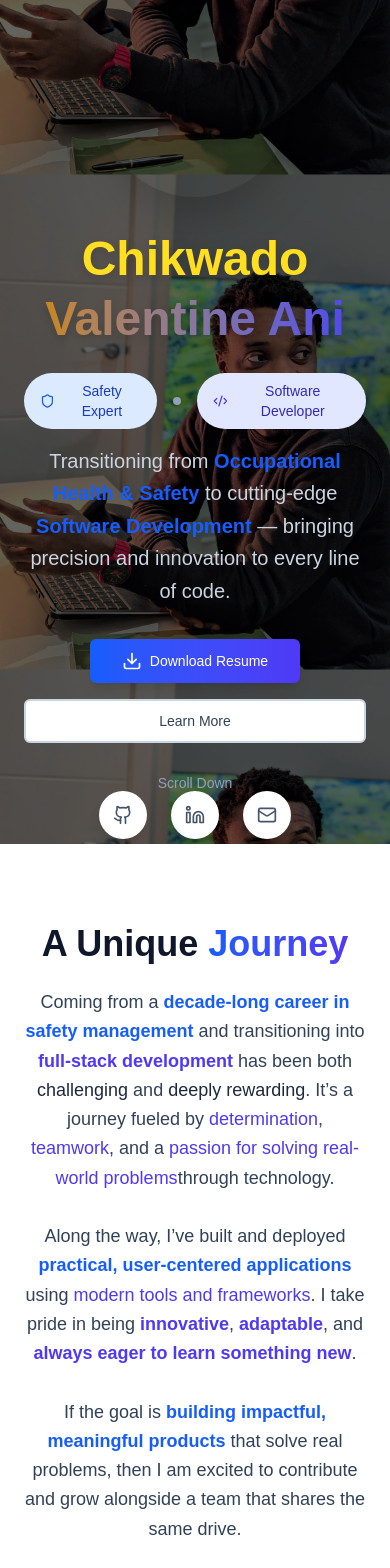
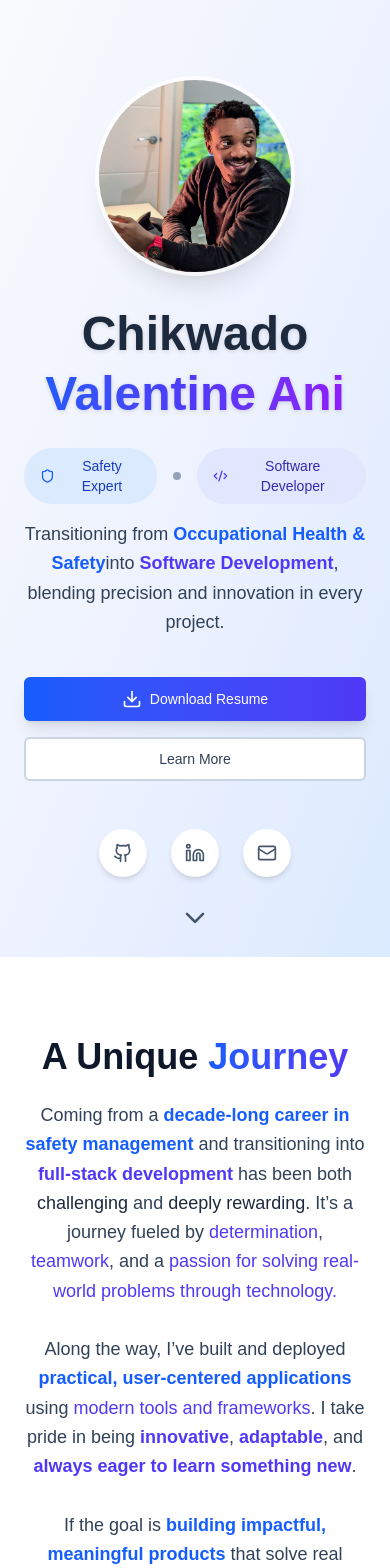
Before and after one commit to kwado5683/ChikwadoAni, a Next.js app: page / in a window 390 px wide. Shown: the top 1568 px of the page. Built offline with nearby package versions, Linux system fonts and the light colour scheme.

Commit message:
worked on hero

```diff
--- a/src/components/About.jsx
+++ b/src/components/About.jsx
@@ -71,8 +71,8 @@ export default function AboutSection() {
                 <span className="font-medium text-indigo-600"> determination</span>,
                 <span className="font-medium text-indigo-600"> teamwork</span>,
                 and a
-                <span className="font-medium text-indigo-600"> passion for solving real-world problems</span>
-                through technology.
+                <span className="font-medium text-indigo-600"> passion for solving real-world problems through technology.</span>
+
                 <br /><br />
                 Along the way, I’ve built and deployed
                 <span className="font-semibold text-blue-600"> practical, user-centered applications </span>
@@ -95,7 +95,7 @@ export default function AboutSection() {
             </p>
         </motion.div>
 
-        <div className="max-w-6xl mx-auto mb-20">
+        <div className="max-w-6xl mx-auto mb-20 ">
           <div className="grid md:grid-cols-3 gap-8">
             {journey.map((step, index) => (
               <motion.div
@@ -105,7 +105,7 @@ export default function AboutSection() {
                 viewport={{ once: true }}
                 transition={{ duration: 0.8, delay: index * 0.2 }}
               >
-                <Card className="h-full border-0 shadow-lg hover:shadow-xl transition-all duration-300 group">
+                <Card className="h-full border-0 shadow-lg hover:shadow-xl transition-all duration-300 group p-8">
                   <CardContent className="p-8 text-center">
                     <div className="w-16 h-16 mx-auto mb-6 rounded-full bg-gradient-to-br from-slate-50 to-slate-100 flex items-center justify-center group-hover:scale-110 transition-transform duration-300">
                       <step.icon className={`w-8 h-8 ${step.color}`} />
--- a/src/components/Contact.jsx
+++ b/src/components/Contact.jsx
@@ -51,7 +51,7 @@ export default function ContactSection() {
       icon: Mail,
       label: "Email",
       value: "chikwadovalentine2@gmail.com",
-      href: "chikwadovalentine2@gmail.com"
+      href: null
     },
     {
       icon: MapPin,
@@ -71,13 +71,13 @@ export default function ContactSection() {
     {
       icon: Github,
       label: "GitHub",
-      href: "https://github.com",
+      href: "https://github.com/kwado5683",
       color: "hover:text-slate-900"
     },
     {
       icon: Linkedin,
       label: "LinkedIn",
-      href: "https://linkedin.com",
+      href: "https://www.linkedin.com/in/chikwado-ani-2b6042114/",
       color: "hover:text-blue-600"
     }
   ];
@@ -171,8 +171,8 @@ export default function ContactSection() {
               transition={{ duration: 0.8 }}
             >
               <Card className="border-0 shadow-xl bg-white">
-                <CardContent className="p-8">
-                  <h3 className="text-xl font-bold text-slate-900 mb-6">Send a Message</h3>
+                <CardContent className="">
+                  <h3 className="text-xl font-bold text-slate-900 mb-6 p-5">Send a Message</h3>
 
                   <form onSubmit={handleSubmit} className="space-y-6">
                     <div className="grid md:grid-cols-2 gap-4">
@@ -222,9 +222,9 @@ export default function ContactSection() {
 
                     <Button
                       type="submit"
-                      className="w-full bg-gradient-to-r from-blue-600 to-indigo-600 hover:from-blue-700 hover:to-indigo-700 text-white py-3"
+                      className="w-full bg-gradient-to-r from-blue-600 to-indigo-600 hover:from-blue-700 hover:to-indigo-700 text-white py-3 cursor-pointer"
                     >
-                      <Send className="w-4 h-4 mr-2" />
+                      <Send className="w-4 h-4 mr-2 " />
                       Send Message
                     </Button>
                   </form>
--- a/src/components/Hero.jsx
+++ b/src/components/Hero.jsx
@@ -1,16 +1,164 @@
+// import React from 'react';
+// import { motion } from 'framer-motion';
+// import Image from 'next/image';
+// import kwado from "@/../public/kwado.jpeg";
+// import {
+//   Github,
+//   Linkedin,
+//   Mail,
+//   Download,
+//   ChevronDown,
+//   Shield,
+//   Code2
+// } from 'lucide-react';
+// import { Button } from '@/components/Button';
+
+// export default function HeroSection() {
+//   const scrollToAbout = () => {
+//     document.getElementById('about')?.scrollIntoView({ behavior: 'smooth' });
+//   };
+
+//   return (
+//     <section id="hero" className="min-h-screen flex items-center justify-center relative overflow-hidden bg-grey-600 bg-contain bg-center h-64 w-full" >
+//      <div className="absolute inset-0 bg-dark/10 z-0" />
+
+//     {/* bg-gradient-to-br from-slate-100 via-purple to-blue-100"> */}
+//       <div className="absolute inset-0 bg-grid-slate-100 opacity-20 -z-10" />
+
+//       <div className="container mx-auto px-6 py-20 relative z-10">
+//         <div className="max-w-4xl mx-auto text-center">
+//           <motion.div
+//             initial={{ scale: 0, opacity: 0 }}
+//             animate={{ scale: 1, opacity: 1 }}
+//             transition={{ duration: 0.6, ease: "easeOut" }}
+//             className="mb-8"
+//           >
+//             <div className="mx-auto flex items-center justify-center w-48 h-48 rounded-full overflow-hidden shadow-2xl">
+//                 <motion.div
+//                     animate={{
+//                     scale: [1, 1.05, 1],
+//                     }}
+//                     transition={{
+//                     duration: 3,
+//                     repeat: Infinity,
+//                     ease: 'easeInOut',
+//                     }}
+//             >
+//                 <Image
+//                     src={kwado}
+//                     alt="Kwado"
+//                     width={192}
+//                     height={192}
+//                     className="object-cover w-full h-full"
+//                 />
+//             </motion.div>
+//             </div>
+//           </motion.div>
+
+//           <motion.div
+//             initial={{ y: 30, opacity: 0 }}
+//             animate={{ y: 0, opacity: 1 }}
+//             transition={{ duration: 0.8, delay: 0.2 }}
+//             className="mb-6"
+//           >
+//             <h1 className="text-5xl md:text-7xl font-extrabold text-orange-600 drop-shadow-lg leading-tight">
+//               Chikwado
+//               <span className="block text-transparent bg-clip-text bg-gradient-to-r from-pink-600 to-indigo-600">
+//                 Valentine Ani
+//               </span>
+//             </h1>
+//           </motion.div>
+
+//           <motion.div
+//             initial={{ y: 30, opacity: 0 }}
+//             animate={{ y: 0, opacity: 1 }}
+//             transition={{ duration: 0.8, delay: 0.4 }}
+//             className="mb-8"
+//           >
+//             <div className="flex items-center justify-center gap-4 mb-4">
+//               <div className="flex items-center gap-2 px-4 py-2 bg-blue-100 rounded-full">
+//                 <Shield className="w-4 h-4 text-blue-600" />
+//                 <span className="text-sm font-medium text-blue-800">Safety Expert</span>
+//               </div>
+//               <div className="w-2 h-2 bg-slate-400 rounded-full" />
+//               <div className="flex items-center gap-2 px-4 py-2 bg-indigo-100 rounded-full">
+//                 <Code2 className="w-4 h-4 text-indigo-600" />
+//                 <span className="text-sm font-medium text-indigo-800">Software Developer</span>
+//               </div>
+//             </div>
+//             <p className="text-xl md:text-2xl text-black-300 max-w-3xl mx-auto leading-relaxed">
+//               Transitioning from <span className="font-semibold text-blue-600">Occupational Health & Safety</span>
+//               {" "}to cutting-edge <span className="font-semibold text-blue-600">Software Development</span>
+//               {" "}bringing precision and innovation to every line of code.
+//             </p>
+//           </motion.div>
+
+//           <motion.div
+//             initial={{ y: 30, opacity: 0 }}
+//             animate={{ y: 0, opacity: 1 }}
+//             transition={{ duration: 0.8, delay: 0.6 }}
+//             className="flex flex-col sm:flex-row gap-4 justify-center mb-12"
+//           >
+//             <a href="/Chikwado-Valentine-Ani.pdf" download >
+//                 <Button
+//               size="lg"
+//               className="bg-gradient-to-r from-blue-600 to-indigo-600 hover:from-blue-700 hover:to-indigo-700 text-white px-8 py-3 text-lg shadow-lg hover:shadow-xl transition-all duration-300 cursor-pointer"
+//                 >
+//               <Download className="w-5 h-5 mr-2" />
+//               Download Resume
+//                 </Button>
+//             </a>
+//             <Button
+//               size="lg"
+//               variant="outline"
+//               onClick={scrollToAbout}
+//               className="border-2 border-slate-300 text-slate-700 hover:bg-green-600 px-8 py-3 text-lg transition-all duration-300 cursor-pointer"
+//             >
+//               Learn More
+//             </Button>
+//           </motion.div>
+
+//           <motion.div
+//             initial={{ y: 30, opacity: 0 }}
+//             animate={{ y: 0, opacity: 1 }}
+//             transition={{ duration: 0.8, delay: 0.8 }}
+//             className="flex justify-center gap-6"
+//           >
+//             <a
+//               href="https://github.com/kwado5683"
+//               className="w-12 h-12 bg-white rounded-full shadow-lg flex items-center justify-center text-slate-600 hover:text-blue-600 hover:shadow-xl transition-all duration-300"
+//             >
+//               <Github className="w-5 h-5" />
+//             </a>
+//             <a
+//               href="https://www.linkedin.com/in/chikwado-ani-2b6042114/"
+//               className="w-12 h-12 bg-white rounded-full shadow-lg flex items-center justify-center text-slate-600 hover:text-blue-600 hover:shadow-xl transition-all duration-300"
+//             >
+//               <Linkedin className="w-5 h-5" />
+//             </a>
+//             <a
+//               href="mailto:chikwadovalentine2@gmail.com"
+//               className="w-12 h-12 bg-white rounded-full shadow-lg flex items-center justify-center text-slate-600 hover:text-blue-600 hover:shadow-xl transition-all duration-300"
+//             >
+//               <Mail className="w-5 h-5" />
+//             </a>
+//           </motion.div>
+//         </div>
+//       </div>
+
+
+//     </section>
+//   );
+// }
+
+
+
+// app/components/HeroSection.tsx
 import React from 'react';
 import { motion } from 'framer-motion';
 import Image from 'next/image';
 import kwado from "@/../public/kwado.jpeg";
-import {
-  Github,
-  Linkedin,
-  Mail,
-  Download,
-  ChevronDown,
-  Shield,
-  Code2
-} from 'lucide-react';
+import { Github, Linkedin, Mail, Download, Shield, Code2,ChevronDown } from 'lucide-react';
 import { Button } from '@/components/Button';
 
 export default function HeroSection() {
@@ -19,30 +167,29 @@ export default function HeroSection() {
   };
 
   return (
-    <section id="hero" className="min-h-screen flex items-center justify-center relative overflow-hidden bg-[url('/kwado.jpeg')] bg-contain bg-center h-64 w-full" >
-     <div className="absolute inset-0 bg-black/60 z-0" />
-
-    {/* bg-gradient-to-br from-slate-100 via-purple to-blue-100"> */}
-      <div className="absolute inset-0 bg-grid-slate-100 opacity-20 -z-10" />
+    <section
+      id="hero"
+      className="min-h-screen flex items-center justify-center relative overflow-hidden
+      bg-gradient-to-br from-slate-50 via-indigo-50 to-blue-100"
+    >
+      {/* Subtle grid overlay */}
+      <div className="absolute inset-0 bg-grid-slate-200/40 -z-10" />
 
       <div className="container mx-auto px-6 py-20 relative z-10">
         <div className="max-w-4xl mx-auto text-center">
+
+          {/* Profile image */}
           <motion.div
             initial={{ scale: 0, opacity: 0 }}
             animate={{ scale: 1, opacity: 1 }}
             transition={{ duration: 0.6, ease: "easeOut" }}
             className="mb-8"
           >
-            <div className="mx-auto flex items-center justify-center w-48 h-48 rounded-full overflow-hidden shadow-2xl">
-                {/* <motion.div
-                    animate={{
-                    scale: [1, 1.05, 1],
-                    }}
-                    transition={{
-                    duration: 3,
-                    repeat: Infinity,
-                    ease: 'easeInOut',
-                    }}
+            <div className="mx-auto flex items-center justify-center w-48 h-48 rounded-full overflow-hidden
+              shadow-xl ring-4 ring-white/80">
+              <motion.div
+                animate={{ scale: [1, 1.05, 1] }}
+                transition={{ duration: 3, repeat: Infinity, ease: 'easeInOut' }}
               >
                 <Image
                   src={kwado}
@@ -51,29 +198,29 @@ export default function HeroSection() {
                   height={192}
                   className="object-cover w-full h-full"
                 />
-            </motion.div> */}
+              </motion.div>
             </div>
           </motion.div>
 
-          <motion.div
+          {/* Name */}
+          <motion.h1
             initial={{ y: 30, opacity: 0 }}
             animate={{ y: 0, opacity: 1 }}
             transition={{ duration: 0.8, delay: 0.2 }}
-            className="mb-6"
+            className="text-5xl md:text-7xl font-extrabold text-slate-800 leading-tight drop-shadow-sm"
           >
-            <h1 className="text-5xl md:text-7xl font-extrabold text-yellow-300 drop-shadow-lg leading-tight">
-              Chikwado
-              <span className="block text-transparent bg-clip-text bg-gradient-to-r from-yellow-600 to-indigo-600">
+            Chikwado{" "}
+            <span className="block text-transparent bg-clip-text bg-gradient-to-r from-blue-600 via-indigo-600 to-purple-600">
               Valentine Ani
             </span>
-            </h1>
-          </motion.div>
+          </motion.h1>
 
+          {/* Tagline */}
           <motion.div
             initial={{ y: 30, opacity: 0 }}
             animate={{ y: 0, opacity: 1 }}
             transition={{ duration: 0.8, delay: 0.4 }}
-            className="mb-8"
+            className="mt-6 mb-10"
           >
             <div className="flex items-center justify-center gap-4 mb-4">
               <div className="flex items-center gap-2 px-4 py-2 bg-blue-100 rounded-full">
@@ -86,23 +233,25 @@ export default function HeroSection() {
                 <span className="text-sm font-medium text-indigo-800">Software Developer</span>
               </div>
             </div>
-            <p className="text-xl md:text-2xl text-slate-300 max-w-3xl mx-auto leading-relaxed">
+            <p className="text-lg md:text-xl text-slate-700 max-w-2xl mx-auto leading-relaxed">
               Transitioning from <span className="font-semibold text-blue-600">Occupational Health & Safety</span>
-              {" "}to cutting-edge <span className="font-semibold text-blue-600">Software Development</span>
-              {" "}— bringing precision and innovation to every line of code.
+              into <span className="font-semibold text-indigo-600">Software Development</span>,
+              blending precision and innovation in every project.
             </p>
           </motion.div>
 
+          {/* Buttons */}
           <motion.div
             initial={{ y: 30, opacity: 0 }}
             animate={{ y: 0, opacity: 1 }}
             transition={{ duration: 0.8, delay: 0.6 }}
             className="flex flex-col sm:flex-row gap-4 justify-center mb-12"
           >
-            <a href="/Chikwado-Valentine-Ani.pdf" download >
+            <a href="/Chikwado-Valentine-Ani.pdf" download className="flex-1 sm:flex-none">
               <Button
                 size="lg"
-              className="bg-gradient-to-r from-blue-600 to-indigo-600 hover:from-blue-700 hover:to-indigo-700 text-white px-8 py-3 text-lg shadow-lg hover:shadow-xl transition-all duration-300"
+                className="w-full bg-gradient-to-r from-blue-600 to-indigo-600 hover:from-blue-700 hover:to-indigo-700
+                text-white px-8 py-3 text-lg shadow-lg hover:shadow-xl transition-all duration-300"
               >
                 <Download className="w-5 h-5 mr-2" />
                 Download Resume
@@ -112,56 +261,49 @@ export default function HeroSection() {
               size="lg"
               variant="outline"
               onClick={scrollToAbout}
-              className="border-2 border-slate-300 text-slate-700 hover:bg-slate-50 px-8 py-3 text-lg transition-all duration-300"
+              className="w-full sm:w-auto border-2 border-slate-300 text-slate-700 hover:bg-green-600 hover:text-white
+              px-8 py-3 text-lg transition-all duration-300"
             >
               Learn More
             </Button>
           </motion.div>
 
+          {/* Socials */}
           <motion.div
             initial={{ y: 30, opacity: 0 }}
             animate={{ y: 0, opacity: 1 }}
             transition={{ duration: 0.8, delay: 0.8 }}
             className="flex justify-center gap-6"
           >
+            {[
+              { href: "https://github.com/kwado5683", icon: <Github className="w-5 h-5" /> },
+              { href: "https://www.linkedin.com/in/chikwado-ani-2b6042114/", icon: <Linkedin className="w-5 h-5" /> },
+              { href: "mailto:chikwadovalentine2@gmail.com", icon: <Mail className="w-5 h-5" /> }
+            ].map(({ href, icon }, i) => (
               <a
-              href="https://github.com/kwado5683"
-              className="w-12 h-12 bg-white rounded-full shadow-lg flex items-center justify-center text-slate-600 hover:text-blue-600 hover:shadow-xl transition-all duration-300"
+                key={i}
+                href={href}
+                target="_blank"
+                rel="noopener noreferrer"
+                className="w-12 h-12 bg-white rounded-full shadow-md flex items-center justify-center
+                text-slate-600 hover:text-blue-600 hover:shadow-xl transition-all duration-300"
               >
-              <Github className="w-5 h-5" />
+                {icon}
               </a>
-            <a
-              href="https://www.linkedin.com/in/chikwado-ani-2b6042114/"
-              className="w-12 h-12 bg-white rounded-full shadow-lg flex items-center justify-center text-slate-600 hover:text-blue-600 hover:shadow-xl transition-all duration-300"
+            ))}
+          </motion.div>
+          {/* Floating scroll-down indicator */}
+            <motion.div
+                onClick={scrollToAbout}
+                initial={{ y: 0 }}
+                animate={{ y: [0, 10, 0] }}
+                transition={{ duration: 1.5, repeat: Infinity }}
+                className="absolute bottom-8 left-1/2 -translate-x-1/2 cursor-pointer"
             >
-              <Linkedin className="w-5 h-5" />
-            </a>
-            <a
-              href="mailto:chikwadovalentine2@gmail.com"
-              className="w-12 h-12 bg-white rounded-full shadow-lg flex items-center justify-center text-slate-600 hover:text-blue-600 hover:shadow-xl transition-all duration-300"
-            >
-              <Mail className="w-5 h-5" />
-            </a>
+                <ChevronDown className="w-8 h-8 text-slate-600 hover:text-blue-600 transition-colors" />
             </motion.div>
         </div>
       </div>
-
-      <motion.div
-        initial={{ opacity: 0 }}
-        animate={{ opacity: 1 }}
-        transition={{ delay: 1.2 }}
-        className="absolute bottom-8 left-1/2 transform -translate-x-1/2"
-      >
-        <motion.button
-          onClick={scrollToAbout}
-          animate={{ y: [0, 10, 0] }}
-          transition={{ duration: 2, repeat: Infinity }}
-          className="flex flex-col items-center text-slate-400 hover:text-slate-600 transition-colors"
-        >
-          <span className="text-sm font-medium mb-2">Scroll Down</span>
-          <ChevronDown className="w-5 h-5" />
-        </motion.button>
-      </motion.div>
     </section>
   );
 }
```
Also changed, not shown: src/components/Projects.jsx (+23 -11 lines), src/components/Skills.jsx (+26 -26 lines). Lines whose indentation alone changed are shown as unchanged.
